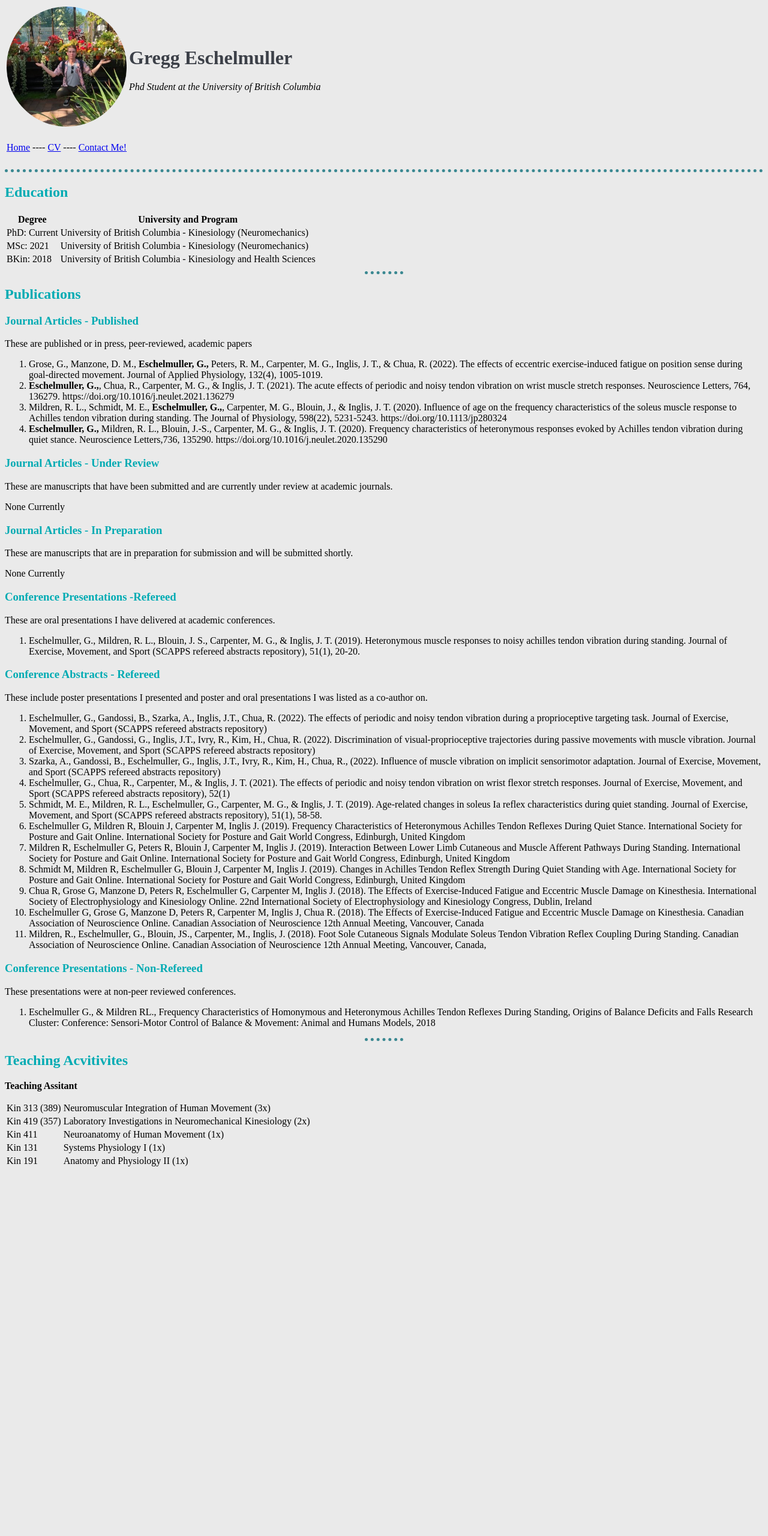
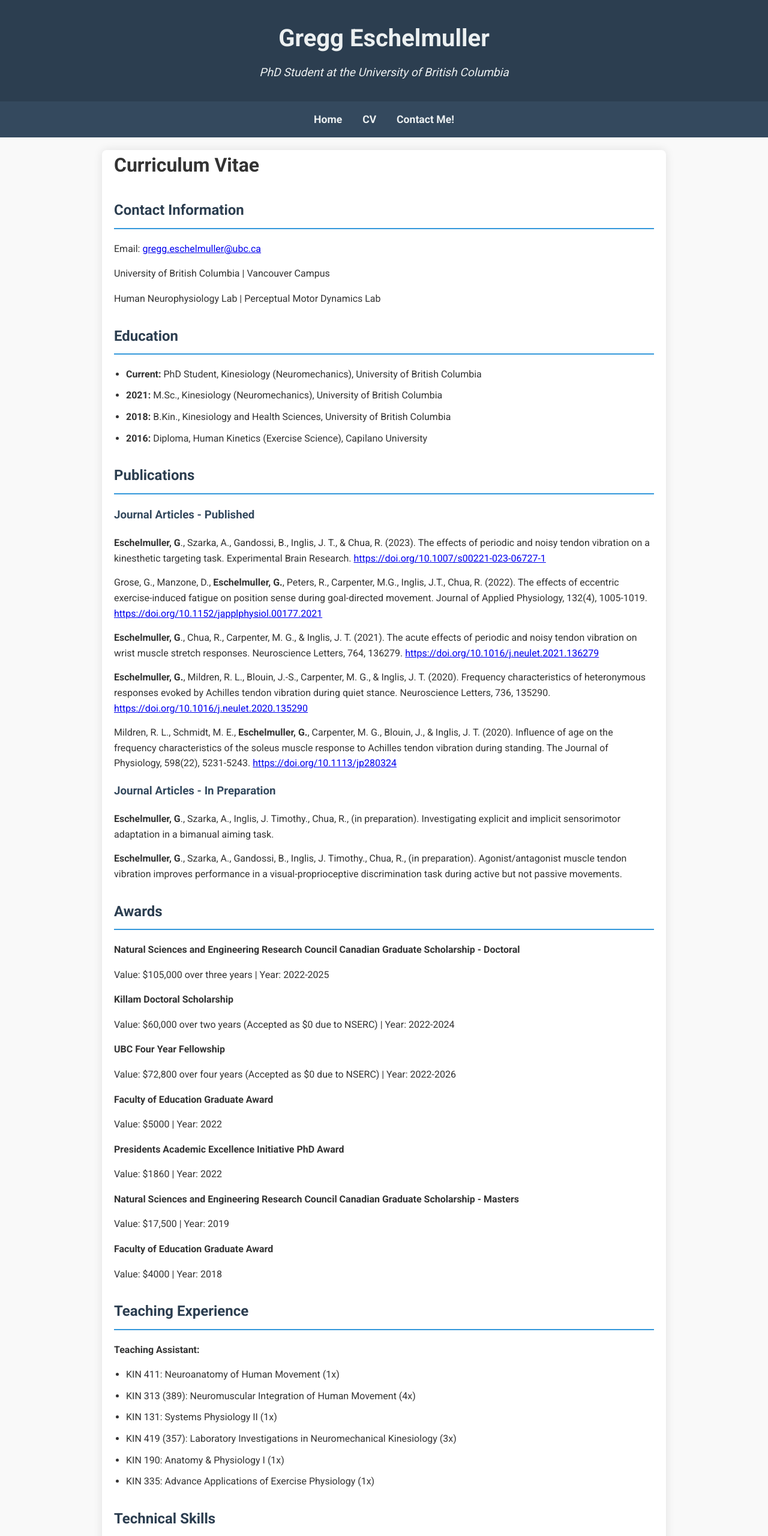
Before and after one commit to GreggEschelmuller/personal-site, a plain HTML site: page cv.html in a window 1280 px wide. Shown: the top 2560 px of the page at 60% size. Before the commit the page ends 1955 px from the top, so only its background shows below. Drawn offline with Linux system fonts and the light colour scheme.

Commit message:
major updates

```diff
--- a/css/styles.css
+++ b/css/styles.css
@@ -1,27 +1,186 @@
+/* Enhanced styles */
 body {
-    background-color: #EAEAEA;
+    font-family: 'Roboto', Arial, sans-serif;
+    line-height: 1.6;
+    color: #333;
+    background-color: #f9f9f9;
+    margin: 0;
+    padding: 0;
 }
 
-hr {
-    border-style: none;
-    border-top-style: dotted;
-    border-color: #3A8891;
-    border-width: 5px;
-    width: 5%;
+.container {
+    max-width: 900px;
+    margin: 0 auto;
+    padding: 0 20px;
 }
 
-img {
-    height: 200px;
+header {
+    background-color: #2c3e50;
+    color: #ecf0f1;
+    padding: 2em 0;
+    text-align: center;
 }
 
-h1 {
-    color: #3C4048;
+header h1 {
+    margin: 0;
+    font-size: 2.5em;
+    font-weight: 700;
+}
+
+header p {
+    margin: 10px 0 0;
+    font-size: 1.2em;
+    font-style: italic;
+}
+
+nav {
+    background-color: #34495e;
+    padding: 1em 0;
+}
+
+nav ul {
+    list-style-type: none;
+    padding: 0;
+    margin: 0;
+    text-align: center;
+}
+
+nav ul li {
+    display: inline-block;
+    margin: 0 15px;
+}
+
+nav ul li a {
+    color: #ecf0f1;
+    text-decoration: none;
+    font-weight: bold;
+    font-size: 1.1em;
+    transition: color 0.3s ease;
+}
+
+nav ul li a:hover {
+    color: #3498db;
+}
+
+main {
+    background-color: #fff;
+    padding: 30px;
+    margin: 20px auto;
+    border-radius: 8px;
+    box-shadow: 0 0 15px rgba(0,0,0,0.1);
 }
 
 h2 {
-    color: #00ABB3;;
+    color: #2c3e50;
+    border-bottom: 2px solid #3498db;
+    padding-bottom: 10px;
+    margin-top: 30px;
 }
 
 h3 {
-    color: #00ABB3;
+    color: #34495e;
 }
+
+.profile {
+    display: flex;
+    align-items: center;
+    margin-bottom: 30px;
+}
+
+.profile img {
+    width: 200px;
+    height: 200px;
+    border-radius: 50%;
+    margin-right: 30px;
+    object-fit: cover;
+    box-shadow: 0 0 10px rgba(0,0,0,0.1);
+}
+
+table {
+    width: 100%;
+    border-collapse: collapse;
+    margin-bottom: 20px;
+}
+
+th, td {
+    padding: 12px;
+    text-align: left;
+    border-bottom: 1px solid #e0e0e0;
+}
+
+th {
+    background-color: #3498db;
+    color: #fff;
+}
+
+ul {
+    padding-left: 20px;
+}
+
+li {
+    margin-bottom: 10px;
+}
+
+.contact-form {
+    display: grid;
+    gap: 20px;
+}
+
+.contact-form label {
+    font-weight: bold;
+    display: block;
+    margin-bottom: 5px;
+}
+
+.contact-form input,
+.contact-form textarea {
+    width: 100%;
+    padding: 10px;
+    border: 1px solid #ddd;
+    border-radius: 4px;
+    font-size: 1em;
+}
+
+.contact-form textarea {
+    height: 150px;
+}
+
+.contact-form button {
+    background-color: #3498db;
+    color: #fff;
+    border: none;
+    padding: 12px 20px;
+    font-size: 1em;
+    cursor: pointer;
+    transition: background-color 0.3s ease;
+    border-radius: 4px;
+}
+
+.contact-form button:hover {
+    background-color: #2980b9;
+}
+
+footer {
+    background-color: #2c3e50;
+    color: #ecf0f1;
+    text-align: center;
+    padding: 20px 0;
+    margin-top: 40px;
+}
+
+@media (max-width: 768px) {
+    .profile {
+        flex-direction: column;
+        text-align: center;
+    }
+
+    .profile img {
+        margin-right: 0;
+        margin-bottom: 20px;
+    }
+
+    nav ul li {
+        display: block;
+        margin: 10px 0;
+    }
+}
--- a/cv.html
+++ b/cv.html
@@ -2,130 +2,149 @@
 <html lang="en">
 <head>
     <meta charset="UTF-8">
-    <meta http-equiv="X-UA-Compatible" content="IE=edge">
     <meta name="viewport" content="width=device-width, initial-scale=1.0">
-    <title>CV</title>
+    <title>Gregg Eschelmuller - CV</title>
+    <link href="https://fonts.googleapis.com/css2?family=Lato:wght@400;700&family=Roboto:wght@400;700&display=swap" rel="stylesheet">
     <link rel="stylesheet" href="css/styles.css">
-
-
+    <style>
+        .cv-section {
+            margin-bottom: 30px;
+        }
+        .cv-section h2 {
+            color: #2c3e50;
+            border-bottom: 2px solid #3498db;
+            padding-bottom: 10px;
+        }
+        .award-item, .publication-item {
+            margin-bottom: 15px;
+        }
+        .award-item strong, .publication-item strong {
+            font-weight: 700;
+        }
+    </style>
 </head>
 <body>
-    <table>
-        <tr>
-            <td><img src="images/gregg-modified.png" alt="gregg profile picture"></td>
-            <td>
-                <h1>Gregg Eschelmuller</h1>
-                <p><em>Phd Student at the University of British Columbia</em></p>
-            </td>
-        </tr>
-    </table>
-        <table>
-        <tr>
-            <td><p><a href="index.html">Home</a>  ----  </p></td>
-            <td><p><a href="cv.html">CV</a>  ----  </p></td>
-            <td><p><a href="Contact_Info.html">Contact Me!</a></p></td>
-        </tr>
-    </table>
-    <hr style="border-style: none;
-    border-top-style: dotted;
-    border-color: #3A8891;
-    border-width: 5px;
-    width: 100%;">
-    <h2>Education</h2>
-    <table>
-        <thead>
-            <tr>
-                <th>Degree</th>
-                <th>University and Program</th>
-            </tr>
-        </thead>
-        <tbody>
-            <tr>
-                <td>PhD: Current</td>
-                <td>University of British Columbia - Kinesiology (Neuromechanics)</td>
-            </tr>
-            <tr>
-                <td>MSc: 2021</td>
-                <td>University of British Columbia - Kinesiology (Neuromechanics)</td>
-            </tr>
-            <tr>
-                <td>BKin: 2018</td>
-                <td>University of British Columbia - Kinesiology and Health Sciences</td>
-            </tr>
-        </tbody>
-    </table>
-    <hr>
-    <h2>Publications</h2>
-        <h3>Journal Articles - Published</h3>
-        <p>These are published or in press, peer-reviewed, academic papers</p>
-            <ol>
-                <li>Grose, G., Manzone, D. M., <strong>Eschelmuller, G.,</strong> Peters, R. M., Carpenter, M. G., Inglis, J. T., & Chua, R. (2022). The effects of eccentric exercise-induced fatigue on position sense during goal-directed movement. Journal of Applied Physiology, 132(4), 1005-1019.</li>
-                <li><strong>Eschelmuller, G.,</strong>, Chua, R., Carpenter, M. G., & Inglis, J. T. (2021). The acute effects of periodic and noisy tendon vibration on wrist muscle stretch responses. Neuroscience Letters, 764, 136279. https://doi.org/10.1016/j.neulet.2021.136279 </li>
-                <li>Mildren, R. L., Schmidt, M. E., <strong>Eschelmuller, G.,</strong>, Carpenter, M. G., Blouin, J., & Inglis, J. T. (2020). Influence of age on the frequency characteristics of the soleus muscle response to Achilles tendon vibration during standing. The Journal of Physiology, 598(22), 5231-5243. https://doi.org/10.1113/jp280324</li>
-                <li><strong>Eschelmuller, G.,</strong> Mildren, R. L., Blouin, J.-S., Carpenter, M. G., & Inglis, J. T. (2020). Frequency characteristics of heteronymous responses evoked by Achilles tendon vibration during quiet stance. Neuroscience Letters,736, 135290. https://doi.org/10.1016/j.neulet.2020.135290</li>
-            </ol>
+    <header>
+        <div class="container">
+            <h1>Gregg Eschelmuller</h1>
+            <p>PhD Student at the University of British Columbia</p>
+        </div>
+    </header>
 
-        <h3>Journal Articles - Under Review</h3>
-        <p>These are manuscripts that have been submitted and are currently under review at academic journals.</p>
-        <p>None Currently</p>
+    <nav>
+        <div class="container">
+            <ul>
+                <li><a href="index.html">Home</a></li>
+                <li><a href="cv.html">CV</a></li>
+                <li><a href="Contact_Info.html">Contact Me!</a></li>
+            </ul>
+        </div>
+    </nav>
 
-        <h3>Journal Articles - In Preparation</h3>
-        <p>These are manuscripts that are in preparation for submission and will be submitted shortly.</p>
-        <p>None Currently</p>
+    <main class="container">
+        <h1>Curriculum Vitae</h1>
 
-        <h3>Conference Presentations -Refereed</h3>
-        <p>These are oral presentations I have delivered at academic conferences.</p>
-        <ol>
-            <li>Eschelmuller, G., Mildren, R. L., Blouin, J. S., Carpenter, M. G., & Inglis, J. T. (2019). Heteronymous muscle responses to noisy achilles tendon vibration during standing. Journal of Exercise, Movement, and Sport (SCAPPS refereed abstracts repository), 51(1), 20-20.</li>
-        </ol>
-        <h3>Conference Abstracts - Refereed</h3>
-        <p>These include poster presentations I presented and poster and oral presentations I was listed as a co-author on.</p>
-        <ol>
-            <li>Eschelmuller, G., Gandossi, B., Szarka, A., Inglis, J.T., Chua, R. (2022). The effects of periodic and noisy tendon vibration during a proprioceptive targeting task. Journal of Exercise, Movement, and Sport (SCAPPS refereed abstracts repository)</li>
-            <li>Eschelmuller, G., Gandossi, G., Inglis, J.T., Ivry, R., Kim, H., Chua, R. (2022). Discrimination of visual-proprioceptive trajectories during passive movements with muscle vibration. Journal of Exercise, Movement, and Sport (SCAPPS refereed abstracts repository)</li>
-            <li>Szarka, A., Gandossi, B., Eschelmuller, G., Inglis, J.T., Ivry, R., Kim, H., Chua, R., (2022). Influence of muscle vibration on implicit sensorimotor adaptation. Journal of Exercise, Movement, and Sport (SCAPPS refereed abstracts repository)</li>
-            <li>Eschelmuller, G., Chua, R., Carpenter, M., & Inglis, J. T. (2021). The effects of periodic and noisy tendon vibration on wrist flexor stretch responses. Journal of Exercise, Movement, and Sport (SCAPPS refereed abstracts repository), 52(1)</li>
-            <li>Schmidt, M. E., Mildren, R. L., Eschelmuller, G., Carpenter, M. G., & Inglis, J. T. (2019). Age-related changes in soleus Ia reflex characteristics during quiet standing. Journal of Exercise, Movement, and Sport (SCAPPS refereed abstracts repository), 51(1), 58-58.</li>
-            <li>Eschelmuller G, Mildren R, Blouin J, Carpenter M, Inglis J. (2019). Frequency Characteristics of Heteronymous Achilles Tendon Reflexes During Quiet Stance. International Society for Posture and Gait Online. International Society for Posture and Gait World Congress, Edinburgh, United Kingdom</li>
-            <li>Mildren R, Eschelmuller G, Peters R, Blouin J, Carpenter M, Inglis J. (2019). Interaction Between Lower Limb Cutaneous and Muscle Afferent Pathways During Standing. International Society for Posture and Gait Online. International Society for Posture and Gait World Congress, Edinburgh, United Kingdom </li>
-            <li>Schmidt M, Mildren R, Eschelmuller G, Blouin J, Carpenter M, Inglis J. (2019). Changes in Achilles Tendon Reflex Strength During Quiet Standing with Age. International Society for Posture and Gait Online. International Society for Posture and Gait World Congress, Edinburgh, United Kingdom</li>
-            <li>Chua R, Grose G, Manzone D, Peters R, Eschelmuller G, Carpenter M, Inglis J. (2018). The Effects
-            of Exercise-Induced Fatigue and Eccentric Muscle Damage on Kinesthesia. International Society of Electrophysiology and Kinesiology Online. 22nd International Society of Electrophysiology and Kinesiology Congress, Dublin, Ireland </li>
-            <li>Eschelmuller G, Grose G, Manzone D, Peters R, Carpenter M, Inglis J, Chua R. (2018). The Effects
-            of Exercise-Induced Fatigue and Eccentric Muscle Damage on Kinesthesia. Canadian Association of Neuroscience Online. Canadian Association of Neuroscience 12th Annual Meeting, Vancouver, Canada</li>
-            <li>Mildren, R., Eschelmuller, G., Blouin, JS., Carpenter, M., Inglis, J. (2018). Foot Sole Cutaneous Signals Modulate Soleus Tendon Vibration Reflex Coupling During Standing. Canadian Association of Neuroscience Online. Canadian Association of Neuroscience 12th Annual Meeting, Vancouver, Canada,</li>
-        </ol>
-        <h3>Conference Presentations - Non-Refereed</h3>
-        <p>These presentations were at non-peer reviewed conferences.</p>
-        <ol>
-            <li>Eschelmuller G., & Mildren RL., Frequency Characteristics of Homonymous and Heteronymous Achilles Tendon Reflexes During Standing, Origins of Balance Deficits and Falls Research Cluster: Conference: Sensori-Motor Control of Balance & Movement: Animal and Humans Models, 2018</li>
-        </ol>
-        <hr>
-        <h2>Teaching Acvitivites</h2 >
-            <table>
-                <p><strong>Teaching Assitant</strong></p>
-                <tbody>
-                    <tr>
-                        <td>Kin 313 (389)</td>
-                        <td>Neuromuscular Integration of Human Movement (3x)</td>
-                    </tr>
-                    <tr>
-                        <td>Kin 419 (357)</td>
-                        <td>Laboratory Investigations in Neuromechanical Kinesiology (2x)</td>
-                    </tr>
-                    <tr>
-                        <td>Kin 411</td>
-                        <td>Neuroanatomy of Human Movement (1x)</td>
-                    </tr>
-                    <tr>
-                        <td>Kin 131</td>
-                        <td>Systems Physiology I (1x)</td>
-                    </tr>
-                    <tr>
-                        <td>Kin 191</td>
-                        <td>Anatomy and Physiology II (1x)</td>
-                    </tr>
-                </tbody>
-            </table>
+        <section class="cv-section">
+            <h2>Contact Information</h2>
+            <p>Email: <a href="mailto:gregg.eschelmuller@ubc.ca">gregg.eschelmuller@ubc.ca</a></p>
+            <p>University of British Columbia | Vancouver Campus</p>
+            <p>Human Neurophysiology Lab | Perceptual Motor Dynamics Lab</p>
+        </section>
+
+        <section class="cv-section">
+            <h2>Education</h2>
+            <ul>
+                <li><strong>Current:</strong> PhD Student, Kinesiology (Neuromechanics), University of British Columbia</li>
+                <li><strong>2021:</strong> M.Sc., Kinesiology (Neuromechanics), University of British Columbia</li>
+                <li><strong>2018:</strong> B.Kin., Kinesiology and Health Sciences, University of British Columbia</li>
+                <li><strong>2016:</strong> Diploma, Human Kinetics (Exercise Science), Capilano University</li>
+            </ul>
+        </section>
+
+        <section class="cv-section">
+            <h2>Publications</h2>
+            <h3>Journal Articles - Published</h3>
+            <div class="publication-item">
+                <strong>Eschelmuller, G</strong>., Szarka, A., Gandossi, B., Inglis, J. T., & Chua, R. (2023). The effects of periodic and noisy tendon vibration on a kinesthetic targeting task. Experimental Brain Research. <a href="https://doi.org/10.1007/s00221-023-06727-1">https://doi.org/10.1007/s00221-023-06727-1</a>
+            </div>
+            <div class="publication-item">
+                Grose, G., Manzone, D., <strong>Eschelmuller, G.</strong>, Peters, R., Carpenter, M.G., Inglis, J.T., Chua, R. (2022). The effects of eccentric exercise-induced fatigue on position sense during goal-directed movement. Journal of Applied Physiology, 132(4), 1005-1019. <a href="https://doi.org/10.1152/japplphysiol.00177.2021">https://doi.org/10.1152/japplphysiol.00177.2021</a>
+            </div>
+            <div class="publication-item">
+                <strong>Eschelmuller, G</strong>., Chua, R., Carpenter, M. G., & Inglis, J. T. (2021). The acute effects of periodic and noisy tendon vibration on wrist muscle stretch responses. Neuroscience Letters, 764, 136279. <a href="https://doi.org/10.1016/j.neulet.2021.136279">https://doi.org/10.1016/j.neulet.2021.136279</a>
+            </div>
+            <div class="publication-item">
+                <strong>Eschelmuller, G.</strong>, Mildren, R. L., Blouin, J.-S., Carpenter, M. G., & Inglis, J. T. (2020). Frequency characteristics of heteronymous responses evoked by Achilles tendon vibration during quiet stance. Neuroscience Letters, 736, 135290. <a href="https://doi.org/10.1016/j.neulet.2020.135290">https://doi.org/10.1016/j.neulet.2020.135290</a>
+            </div>
+            <div class="publication-item">
+                Mildren, R. L., Schmidt, M. E., <strong>Eschelmuller, G.</strong>, Carpenter, M. G., Blouin, J., & Inglis, J. T. (2020). Influence of age on the frequency characteristics of the soleus muscle response to Achilles tendon vibration during standing. The Journal of Physiology, 598(22), 5231-5243. <a href="https://doi.org/10.1113/jp280324">https://doi.org/10.1113/jp280324</a>
+            </div>
+
+            <h3>Journal Articles - In Preparation</h3>
+            <div class="publication-item">
+                <strong>Eschelmuller, G</strong>., Szarka, A., Inglis, J. Timothy., Chua, R., (in preparation). Investigating explicit and implicit sensorimotor adaptation in a bimanual aiming task.
+            </div>
+            <div class="publication-item">
+                <strong>Eschelmuller, G</strong>., Szarka, A., Gandossi, B., Inglis, J. Timothy., Chua, R., (in preparation). Agonist/antagonist muscle tendon vibration improves performance in a visual-proprioceptive discrimination task during active but not passive movements.
+            </div>
+        </section>
+
+        <section class="cv-section">
+            <h2>Awards</h2>
+            <div class="award-item">
+                <strong>Natural Sciences and Engineering Research Council Canadian Graduate Scholarship - Doctoral</strong>
+                <p>Value: $105,000 over three years | Year: 2022-2025</p>
+            </div>
+            <div class="award-item">
+                <strong>Killam Doctoral Scholarship</strong>
+                <p>Value: $60,000 over two years (Accepted as $0 due to NSERC) | Year: 2022-2024</p>
+            </div>
+            <div class="award-item">
+                <strong>UBC Four Year Fellowship</strong>
+                <p>Value: $72,800 over four years (Accepted as $0 due to NSERC) | Year: 2022-2026</p>
+            </div>
+            <div class="award-item">
+                <strong>Faculty of Education Graduate Award</strong>
+                <p>Value: $5000 | Year: 2022</p>
+            </div>
+            <div class="award-item">
+                <strong>Presidents Academic Excellence Initiative PhD Award</strong>
+                <p>Value: $1860 | Year: 2022</p>
+            </div>
+            <div class="award-item">
+                <strong>Natural Sciences and Engineering Research Council Canadian Graduate Scholarship - Masters</strong>
+                <p>Value: $17,500 | Year: 2019</p>
+            </div>
+            <div class="award-item">
+                <strong>Faculty of Education Graduate Award</strong>
+                <p>Value: $4000 | Year: 2018</p>
+            </div>
+        </section>
+
+        <section class="cv-section">
+            <h2>Teaching Experience</h2>
+            <p><strong>Teaching Assistant:</strong></p>
+            <ul>
+                <li>KIN 411: Neuroanatomy of Human Movement (1x)</li>
+                <li>KIN 313 (389): Neuromuscular Integration of Human Movement (4x)</li>
+                <li>KIN 131: Systems Physiology II (1x)</li>
+                <li>KIN 419 (357): Laboratory Investigations in Neuromechanical Kinesiology (3x)</li>
+                <li>KIN 190: Anatomy & Physiology I (1x)</li>
+                <li>KIN 335: Advance Applications of Exercise Physiology (1x)</li>
+            </ul>
+        </section>
+
+        <section class="cv-section">
+            <h2>Technical Skills</h2>
+            <p><strong>Programming languages:</strong> MATLAB, Python</p>
+            <p><strong>Data collection:</strong> Proficient in various data collection and experimental techniques used in motor control and human neurophysiology research, including electromyography, force transducers, accelerometers, and force plates. Proficient in data collection software Spike2 from Cambridge Electronics Design.</p>
+        </section>
+    </main>
+
+    <footer>
+        <div class="container">
+            <p>&copy; 2023 Gregg Eschelmuller. All rights reserved.</p>
+        </div>
+    </footer>
 </body>
 </html>
```
Also changed, not shown: Contact_Info.html (+56 -41 lines), index.html (+41 -31 lines).
